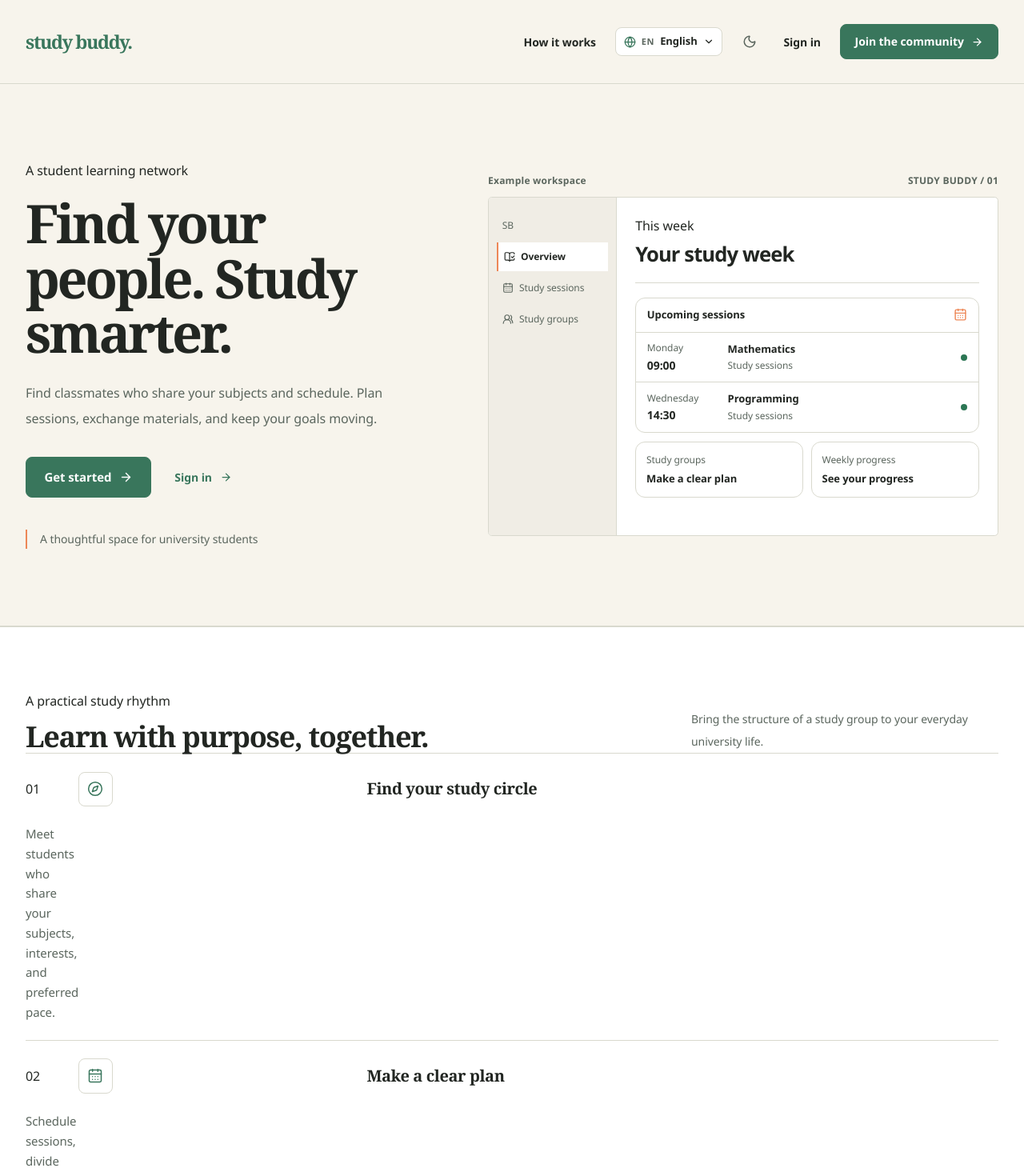
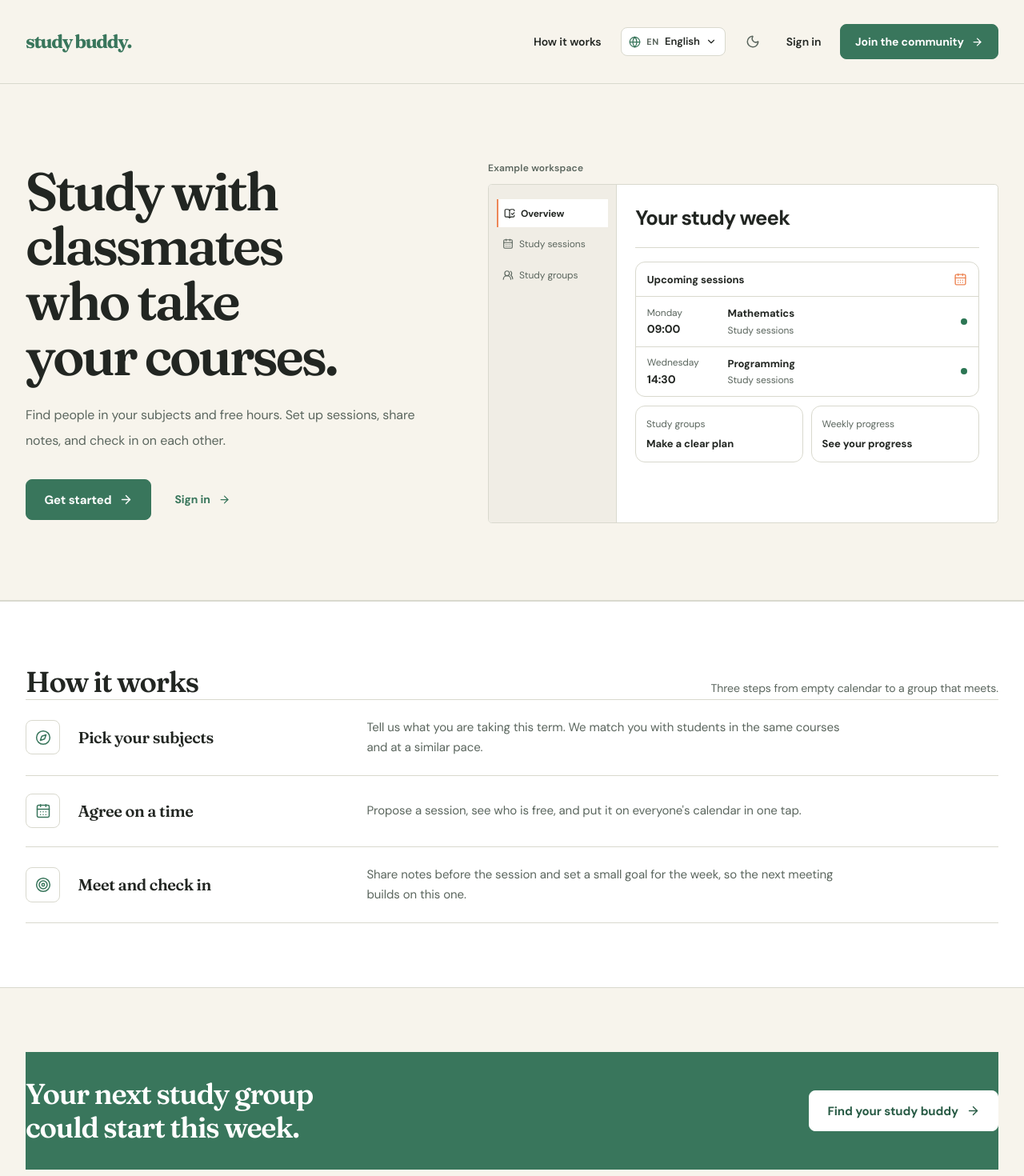
Before and after one commit to b3mug1/study-buddy, a React (Vite) app: page / in a window 1280 px wide. Shown: the top 1470 px of the page at 80% size. Built offline with nearby package versions, Linux system fonts and the light colour scheme.

Commit message:
feat(landing): refresh public page and metadata

```diff
--- a/index.html
+++ b/index.html
@@ -5,17 +5,17 @@
     <meta name="viewport" content="width=device-width, initial-scale=1.0" />
     <meta
       name="description"
-      content="Find compatible study partners, build better study habits, and make university feel a little smaller."
+      content="Study with classmates who take your courses. Find people by subject and free hours, and set up sessions together."
     />
     <meta name="referrer" content="strict-origin-when-cross-origin" />
     <link rel="preconnect" href="https://fonts.googleapis.com" />
     <link rel="preconnect" href="https://fonts.gstatic.com" crossorigin />
     <link
-      href="https://fonts.googleapis.com/css2?family=Inter:wght@400;500;600;700&family=Plus+Jakarta+Sans:wght@500;600;700;800&display=swap"
+      href="https://fonts.googleapis.com/css2?family=DM+Sans:wght@400;500;600;700&family=Fraunces:opsz,wght@9..144,500;9..144,600;9..144,700&display=swap"
       rel="stylesheet"
     />
     <link rel="icon" type="image/x-icon" href="/favicon.ico" />
-    <title>Study Buddy — Find your people. Study smarter.</title>
+    <title>Study Buddy</title>
   </head>
   <body>
     <div id="root"></div>
--- a/src/components/landing-page.tsx
+++ b/src/components/landing-page.tsx
@@ -13,24 +13,21 @@ import { useI18n } from "@/lib/i18n";
 
 const features = [
   {
-    number: "01",
-    title: "Find your study circle",
+    title: "Pick your subjects",
     description:
-      "Meet students who share your subjects, interests, and preferred pace.",
+      "Tell us what you are taking this term. We match you with students in the same courses and at a similar pace.",
     icon: Compass,
   },
   {
-    number: "02",
-    title: "Make a clear plan",
+    title: "Agree on a time",
     description:
-      "Schedule sessions, divide group tasks, and keep useful materials together.",
+      "Propose a session, see who is free, and put it on everyone's calendar in one tap.",
     icon: CalendarDays,
   },
   {
-    number: "03",
-    title: "See your progress",
+    title: "Meet and check in",
     description:
-      "Set weekly goals and make each study session count toward them.",
+      "Share notes before the session and set a small goal for the week, so the next meeting builds on this one.",
     icon: Target,
   },
 ];
@@ -74,13 +71,12 @@ export function LandingPage() {
 
       <section className="landing-hero mx-auto grid max-w-7xl items-center gap-12 px-5 py-16 sm:px-8 sm:py-20 lg:grid-cols-[0.9fr_1.1fr] lg:gap-14 lg:py-24">
         <div>
-          <p className="academic-kicker">{t("A student learning network")}</p>
-          <h1 className="hero-title mt-5 max-w-xl text-balance">
-            {t("Find your people. Study smarter.")}
+          <h1 className="hero-title max-w-xl text-balance">
+            {t("Study with classmates who take your courses.")}
           </h1>
           <p className="mt-6 max-w-lg text-base leading-8 text-muted-foreground">
             {t(
-              "Find classmates who share your subjects and schedule. Plan sessions, exchange materials, and keep your goals moving.",
+              "Find people in your subjects and free hours. Set up sessions, share notes, and check in on each other.",
             )}
           </p>
           <div className="mt-8 flex flex-wrap items-center gap-5">
@@ -93,19 +89,14 @@ export function LandingPage() {
               <ArrowRight size={15} aria-hidden="true" />
             </Link>
           </div>
-          <p className="landing-hero__note mt-10 max-w-sm border-l-2 border-[var(--brand-accent)] pl-4 text-sm leading-6 text-muted-foreground">
-            {t("A thoughtful space for university students")}
-          </p>
         </div>
 
         <figure className="planner-preview">
           <figcaption className="planner-preview__caption">
             <span>{t("Example workspace")}</span>
-            <span>STUDY BUDDY / 01</span>
           </figcaption>
           <div className="planner-preview__window" aria-hidden="true">
             <div className="planner-preview__rail">
-              <span className="planner-preview__monogram">SB</span>
               <span className="is-active">
                 <BookOpenCheck size={14} />
                 {t("Overview")}
@@ -121,7 +112,6 @@ export function LandingPage() {
             </div>
             <div className="planner-preview__content">
               <div className="planner-preview__heading">
-                <span className="academic-kicker">{t("This week")}</span>
                 <strong>{t("Your study week")}</strong>
               </div>
               <div className="planner-preview__section">
@@ -171,21 +161,17 @@ export function LandingPage() {
         <div className="mx-auto max-w-7xl px-5 py-16 sm:px-8 sm:py-20">
           <div className="landing-features__heading">
             <div>
-              <p className="academic-kicker">{t("A practical study rhythm")}</p>
-              <h2 className="mt-3 text-balance text-3xl sm:text-4xl">
-                {t("Learn with purpose, together.")}
+              <h2 className="text-balance text-3xl sm:text-4xl">
+                {t("How it works")}
               </h2>
             </div>
             <p className="max-w-sm text-sm leading-7 text-muted-foreground">
-              {t(
-                "Bring the structure of a study group to your everyday university life.",
-              )}
+              {t("Three steps from empty calendar to a group that meets.")}
             </p>
           </div>
           <ol className="feature-list mt-10">
-            {features.map(({ number, title, description, icon: Icon }) => (
-              <li key={number} className="feature-list__item">
-                <span className="feature-list__number">{number}</span>
+            {features.map(({ title, description, icon: Icon }) => (
+              <li key={title} className="feature-list__item">
                 <span className="feature-list__icon">
                   <Icon size={20} strokeWidth={1.8} aria-hidden="true" />
                 </span>
@@ -200,11 +186,8 @@ export function LandingPage() {
       <section className="landing-closer mx-auto max-w-7xl px-5 py-16 sm:px-8 sm:py-20">
         <div className="landing-closer__inner">
           <div>
-            <p className="academic-kicker">
-              {t("The semester, in good company")}
-            </p>
-            <h2 className="mt-3 max-w-2xl text-balance text-3xl sm:text-4xl">
-              {t("A better way to study together.")}
+            <h2 className="max-w-2xl text-balance text-3xl sm:text-4xl">
+              {t("Your next study group could start this week.")}
             </h2>
           </div>
           <Link href="/register" className="landing-primary-cta">
```
